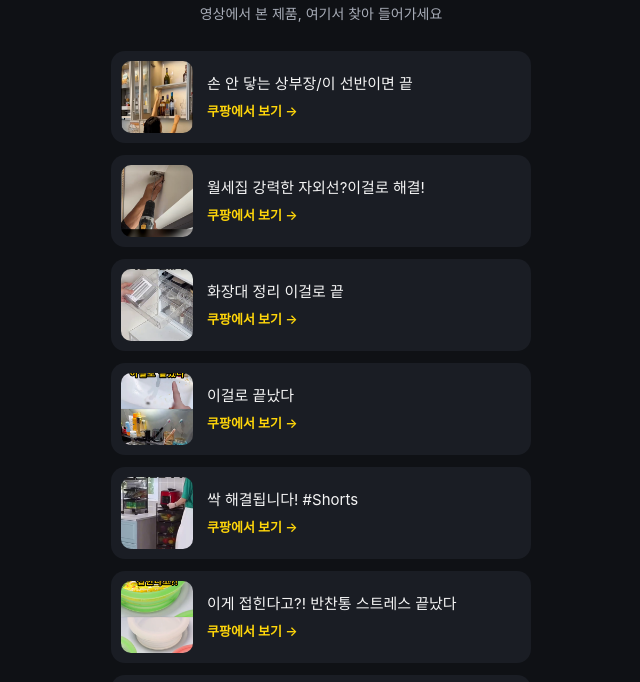
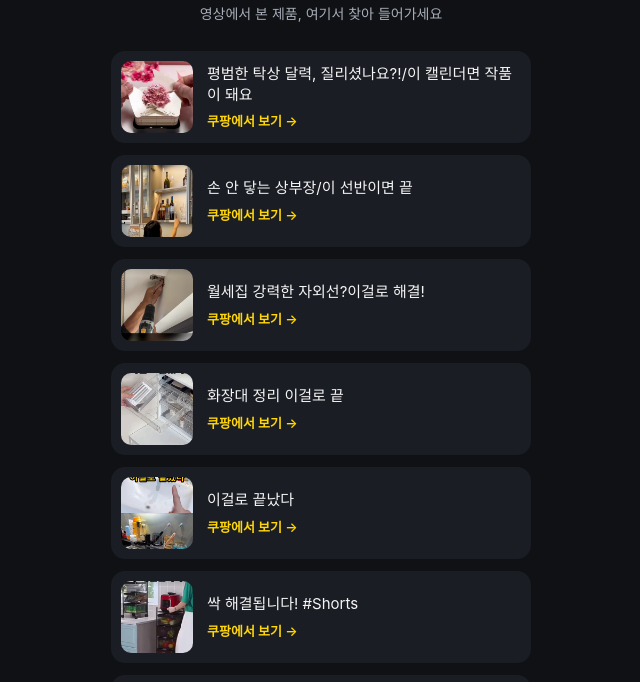
Before and after one commit to JooseokLim/getitem-links, a plain HTML site: page index.html in a window 1280 px wide. Shown: the part 67-749 px from the top of the page, without its empty margins (319-959 px from the left). Drawn offline with Linux system fonts and the light colour scheme.

Commit message:
Add 09_3D_Calendar product link

```diff
--- a/index.html
+++ b/index.html
@@ -89,6 +89,13 @@
     <p>영상에서 본 제품, 여기서 찾아 들어가세요</p>
   </header>
   <div class="list">
+      <a class="card" href="https://link.coupang.com/a/hCKSHCQWPc" target="_blank" rel="noopener noreferrer sponsored">
+        <img src="assets/thumbs/09_3D_Calendar.png" alt="평범한 탁상 달력, 질리셨나요?!/이 캘린더면 작품이 돼요" loading="lazy">
+        <div class="card-body">
+          <p class="title">평범한 탁상 달력, 질리셨나요?!/이 캘린더면 작품이 돼요</p>
+          <span class="cta">쿠팡에서 보기 →</span>
+        </div>
+      </a>
       <a class="card" href="https://link.coupang.com/a/hsSHvP7yz6" target="_blank" rel="noopener noreferrer sponsored">
         <img src="assets/thumbs/08_Lift_cabinet.png" alt="손 안 닿는 상부장/이 선반이면 끝" loading="lazy">
         <div class="card-body">
```
Also changed, not shown: assets/thumbs/09_3D_Calendar.png (added).
